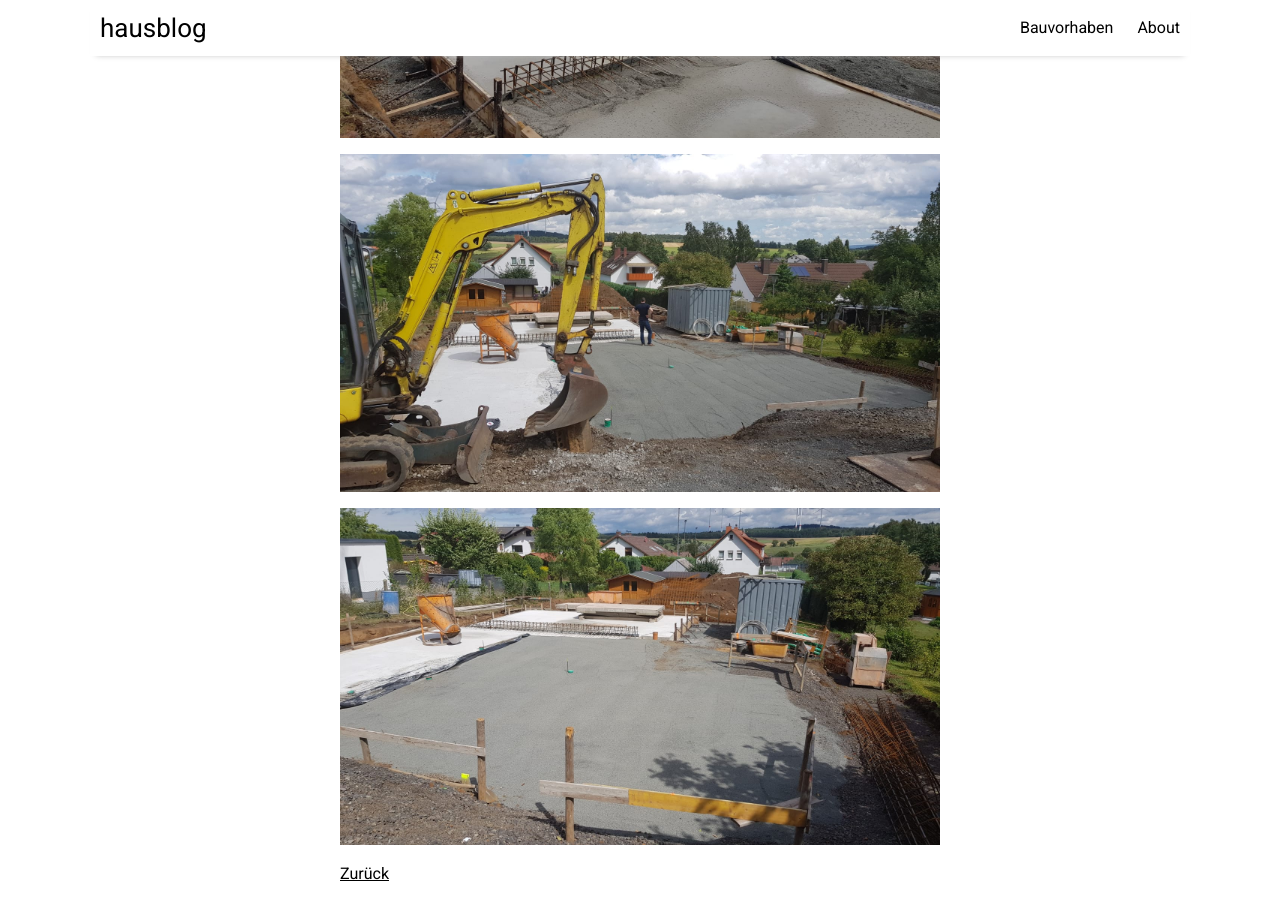
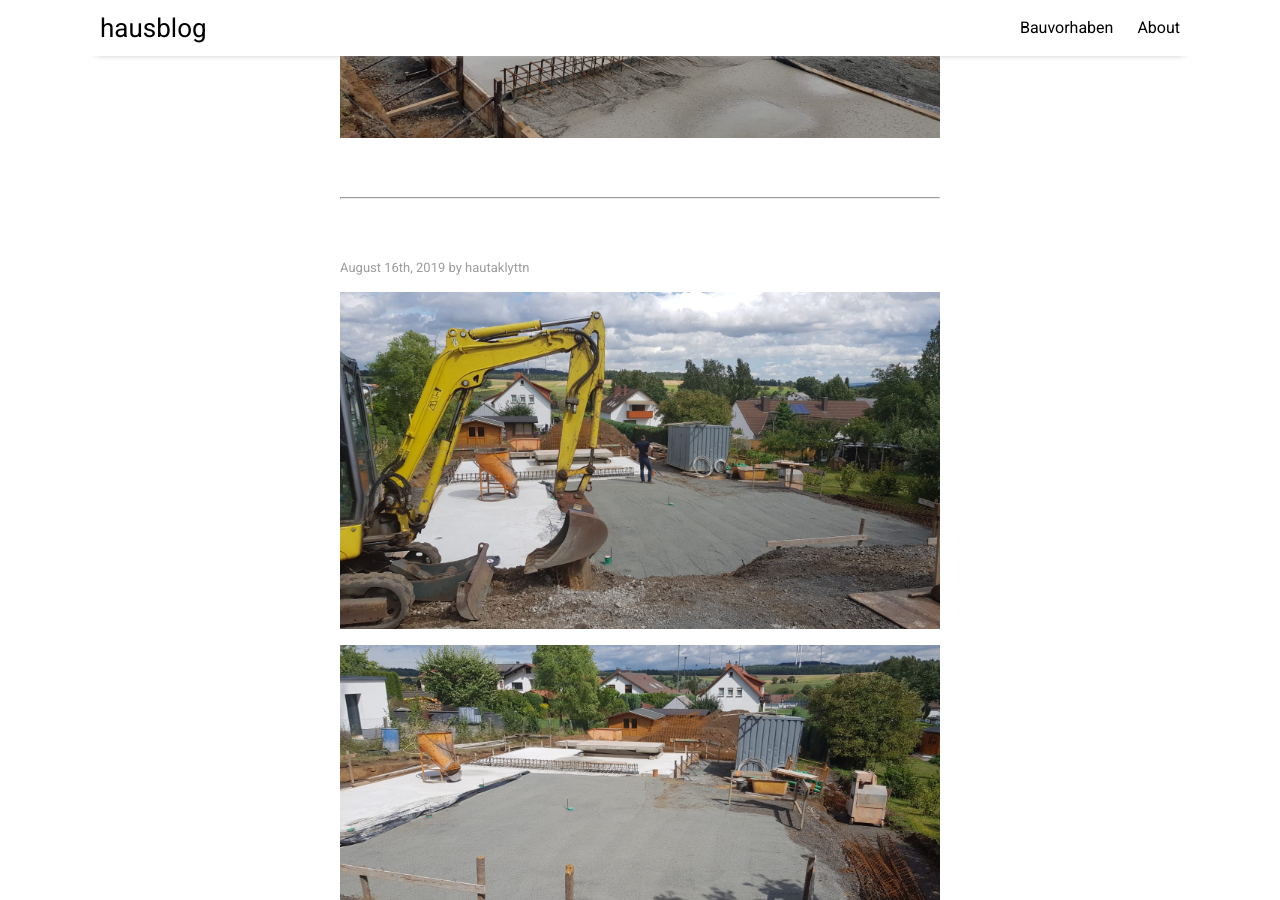
Before and after one commit to Hautaklyttn/hausblog, a Jekyll site: the page built from docs/_posts/2019-08-15-bodenplatte.md, in a window 1280 px wide and 900 px high, scrolled down 2867 px. Built offline with Jekyll 4.4.1, drawn with Linux system fonts in a browser that asks for light colours; nearby versions of some CDN libraries.

```diff
--- a/docs/_posts/2019-08-15-bodenplatte.md
+++ b/docs/_posts/2019-08-15-bodenplatte.md
@@ -17,6 +17,14 @@ image: bodenplatte_front.jpg
 
 ![(06)](../assets/img/15_08_2019_(6).jpg)
 
+<br>
+
+***
+
+<br>
+
+<font size="-1"><span style="color:#9d9d9d ">August 16th, 2019 by hautaklyttn</span></font>
+
 ![(07)](../assets/img/15_08_2019_(7).jpg)
 
 ![(08)](../assets/img/15_08_2019_(8).jpg)
```
